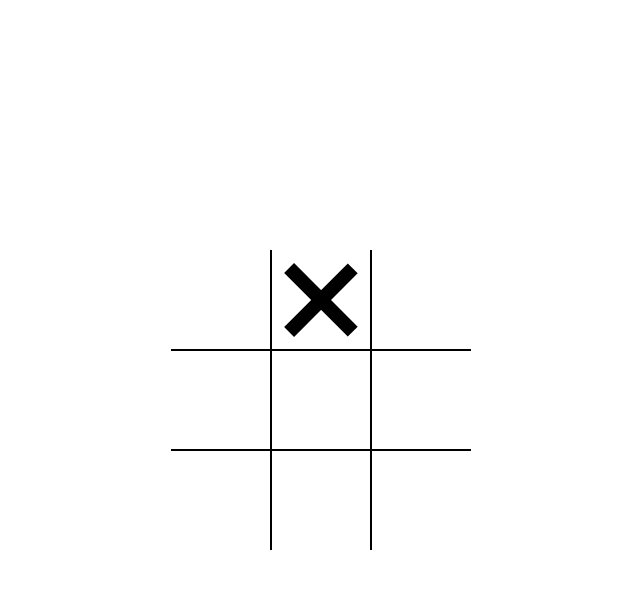
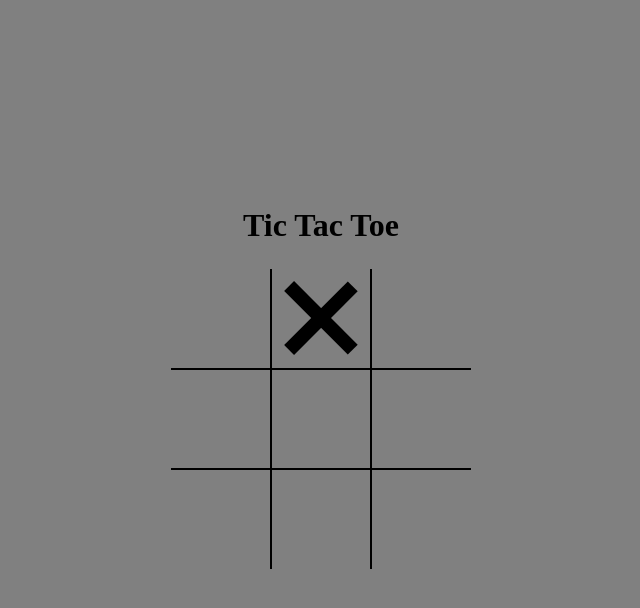
Before and after one commit to choilin310/the-arcade, a plain HTML site: page tic-tac-toe/index.html in a window 1280 px wide. Both pictures are taken after a click on the element 640 px from the left and 300 px from the top of the page. Shown: the whole page, without its empty margins (319-959 px from the left). Drawn offline with Linux system fonts and the light colour scheme.

Commit message:
the arcade

```diff
--- a/tic-tac-toe/index.html
+++ b/tic-tac-toe/index.html
@@ -9,6 +9,7 @@
   <title>Tic Tac Toe</title>
 </head>
 <body>
+  <h1>Tic Tac Toe</h1>
   <div class="board" id="board">
     <div class="cell"></div>
     <div class="cell"></div>
--- a/tic-tac-toe/style.css
+++ b/tic-tac-toe/style.css
@@ -9,11 +9,16 @@ body {
     flex-direction: column;
     justify-content: center;
     align-items: center;
+    width: 100vw;
+    height: 100vh;
+    background-color: grey;
   }
 
+h1{
+    padding: 25px;
+}
+
 .board {
-    width: 100vw;
-    height: 100vh;
     display: grid;
     justify-content: center;
     align-content: center;
@@ -86,7 +91,7 @@ body {
 .cell.circle::after{
     width: 63px;
     height: 63px;
-    background-color: white;
+    background-color: grey;
 }
 
 .winning-message{
```
